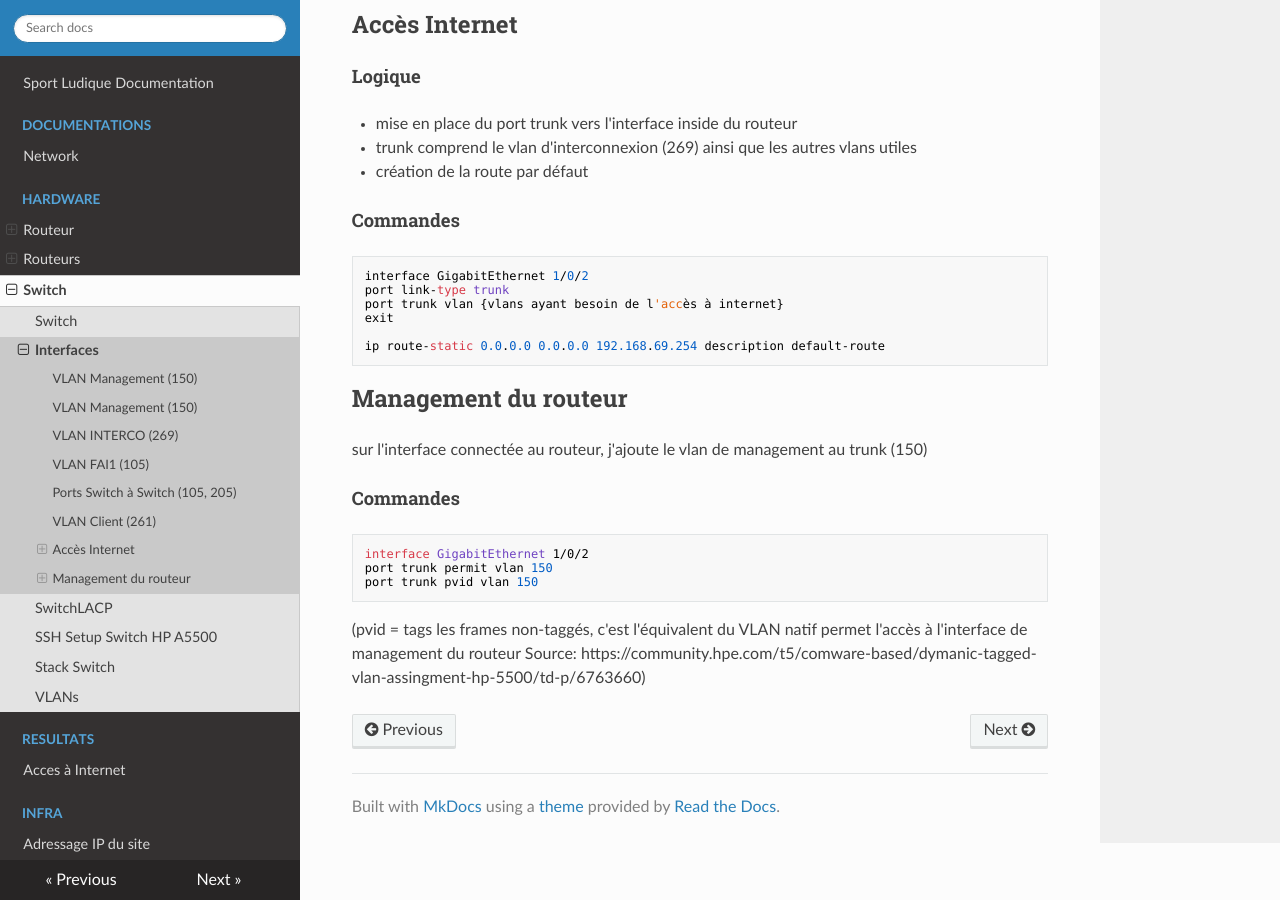
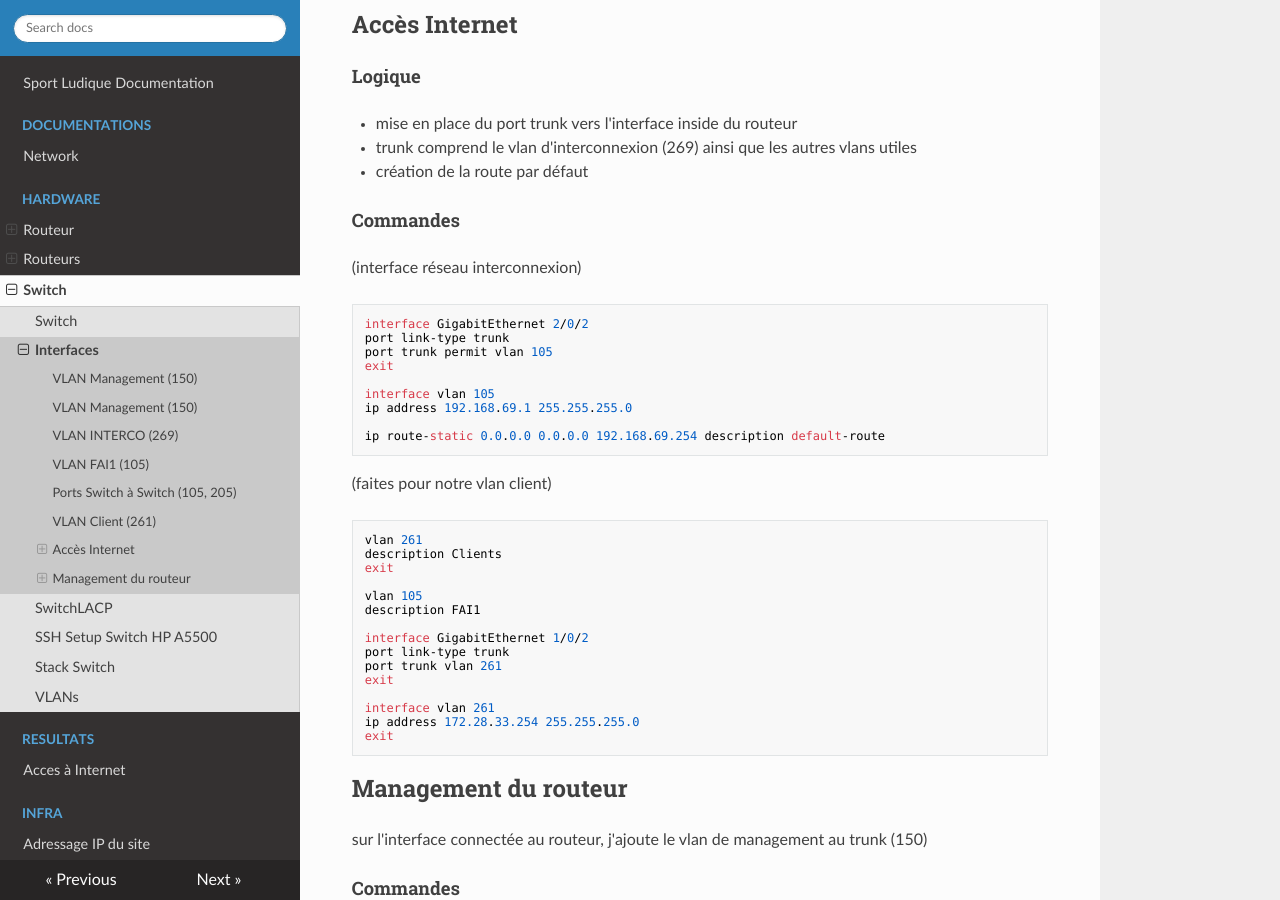
Before and after one commit to DSISportLudique/SportLudique2Doc, an MkDocs documentation site: the page built from docs/Hardware/Switch/SwitchHP.md, in a window 1280 px wide and 900 px high, scrolled down 1016 px. Built offline with MkDocs 1.6.1, drawn with Linux system fonts in a browser that asks for light colours; nearby versions of some CDN libraries.

Commit message:
finition documentation switch HP

````diff
--- a/docs/Hardware/Switch/SwitchHP.md
+++ b/docs/Hardware/Switch/SwitchHP.md
@@ -41,13 +41,37 @@ Interface GigabitEthernet 2/0/6
 - création de la route par défaut
 
 #### Commandes
+
+(interface réseau interconnexion)
 ```
+interface GigabitEthernet 2/0/2
+port link-type trunk
+port trunk permit vlan 105
+exit
+
+interface vlan 105
+ip address 192.168.69.1 255.255.255.0
+
+ip route-static 0.0.0.0 0.0.0.0 192.168.69.254 description default-route
+```
+
+(faites pour notre vlan client)
+```
+vlan 261
+description Clients
+exit
+
+vlan 105
+description FAI1
+
 interface GigabitEthernet 1/0/2
 port link-type trunk
-port trunk vlan {vlans ayant besoin de l'accès à internet}
+port trunk vlan 261
 exit
 
-ip route-static 0.0.0.0 0.0.0.0 192.168.69.254 description default-route
+interface vlan 261
+ip address 172.28.33.254 255.255.255.0
+exit
 ```
 
 ## Management du routeur
````
